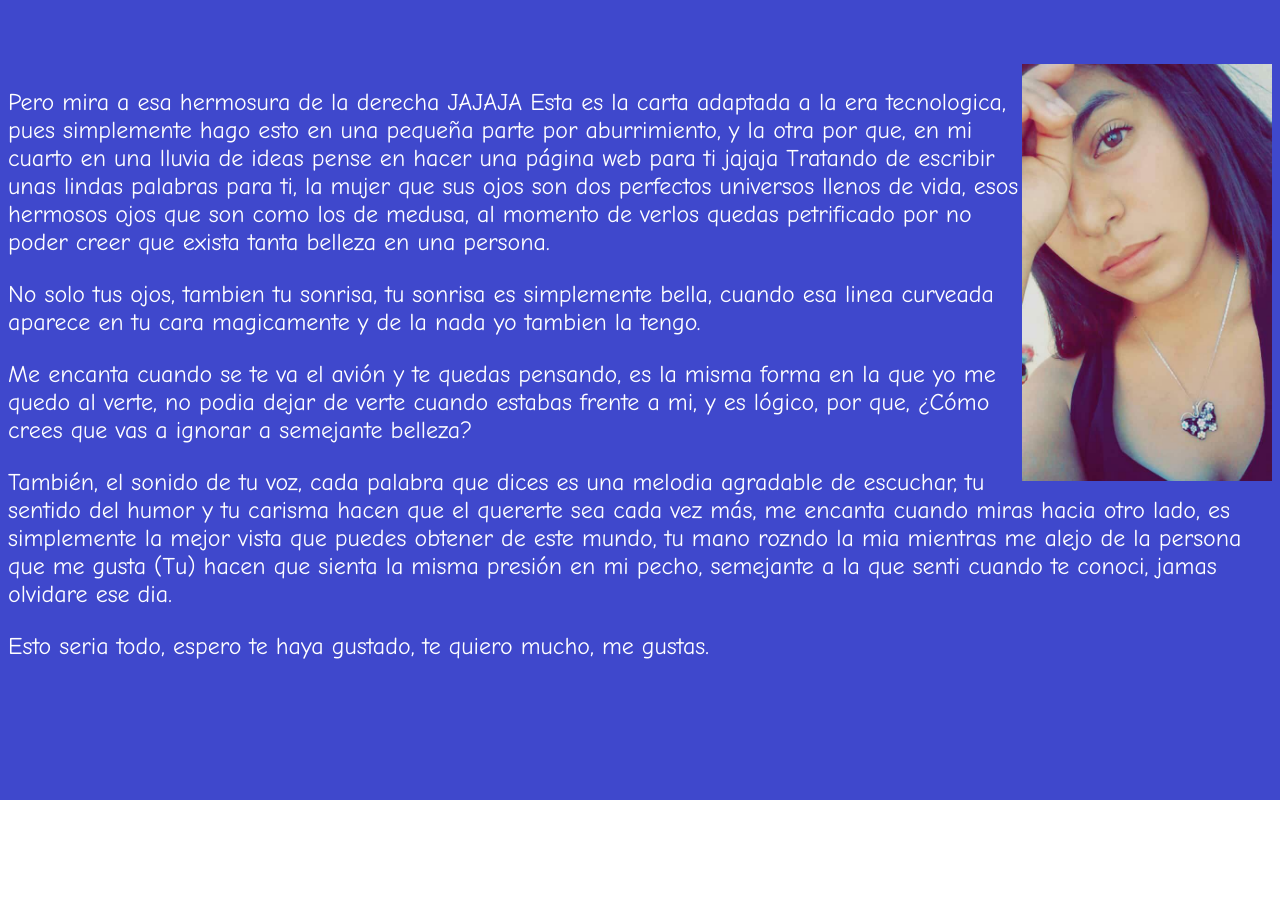
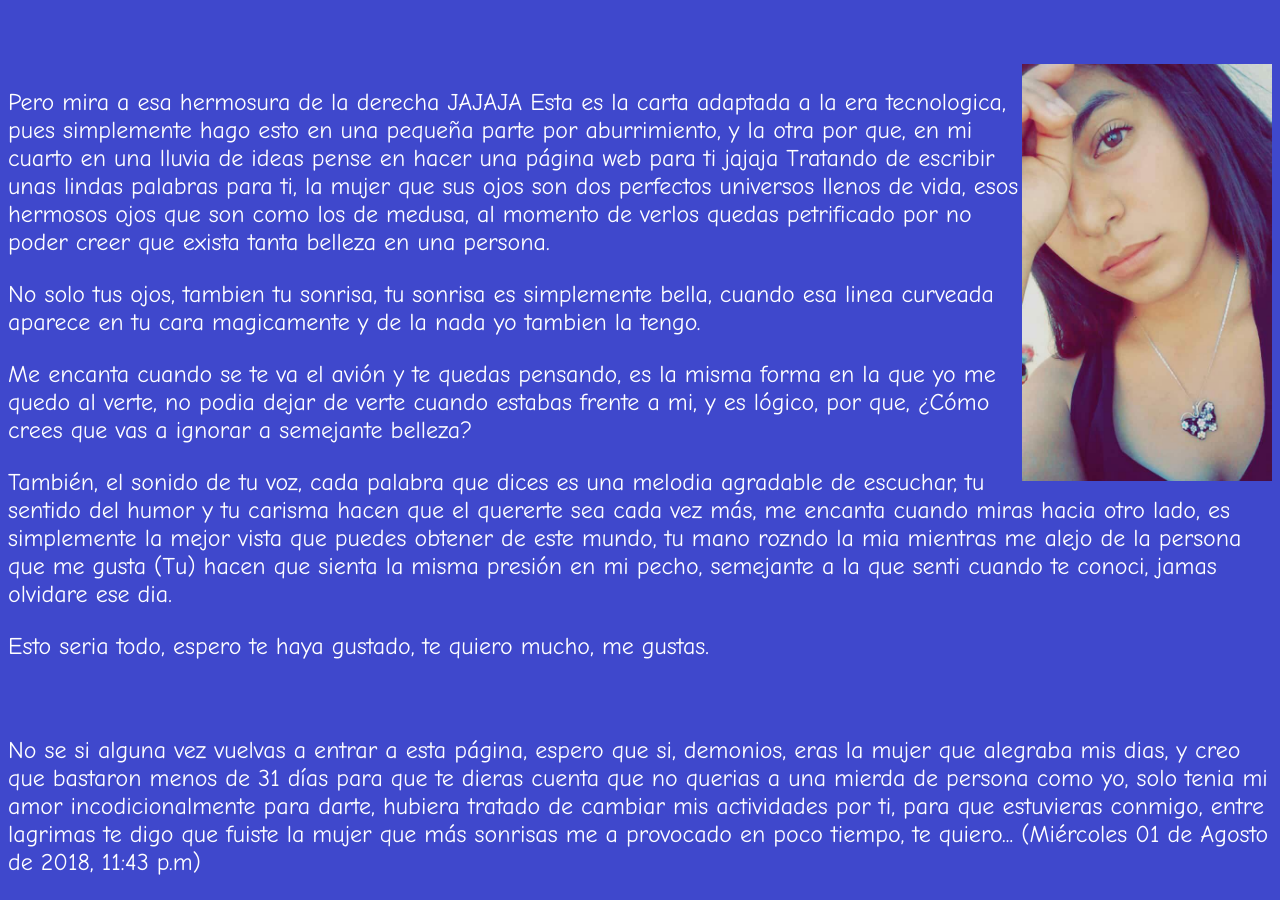
Before and after one commit to AlbertoRodriguez01/PagEdnna, a plain HTML site: page index.html in a window 1280 px wide. Before the commit the page ends 800 px from the top, so only its background shows below. Drawn offline with Linux system fonts and the light colour scheme.

Commit message:
Update index.html

```diff
--- a/index.html
+++ b/index.html
@@ -16,6 +16,7 @@
    <p> También, el sonido de tu voz, cada palabra que dices es una melodia agradable de escuchar, tu sentido del humor y tu carisma hacen que el quererte sea cada vez más, me encanta cuando miras hacia otro lado, es simplemente la mejor vista que puedes obtener de este mundo, tu mano rozndo la mia mientras me alejo de la persona que me gusta (Tu) hacen que sienta la misma presión en mi pecho, semejante a la que senti cuando te conoci, jamas olvidare ese dia.</p>
    <p> Esto seria todo, espero te haya gustado, te quiero mucho, me gustas.</p>
    <br>
+   <p> No se si alguna vez vuelvas a entrar a esta página, espero que si, demonios, eras la mujer que alegraba mis dias, y creo que bastaron menos de 31 días para que te dieras cuenta que no querias a una mierda de persona como yo, solo tenia mi amor incodicionalmente para darte, hubiera tratado de cambiar mis actividades por ti, para que estuvieras conmigo, entre lagrimas te digo que fuiste la mujer que más sonrisas me a provocado en poco tiempo, te quiero... (Miércoles 01 de Agosto de 2018, 11:43 p.m) </p>
   </font>
  </body>
 </html>
```
